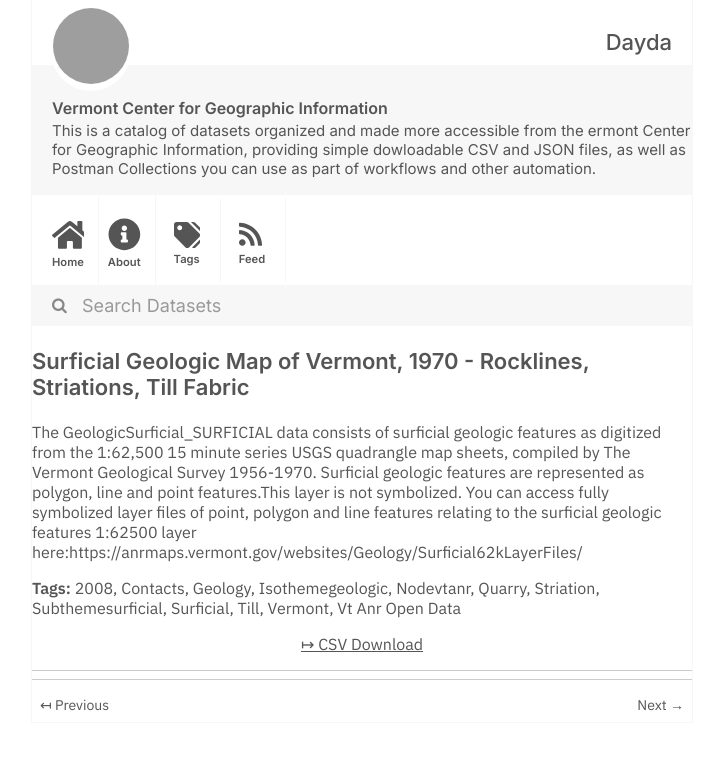
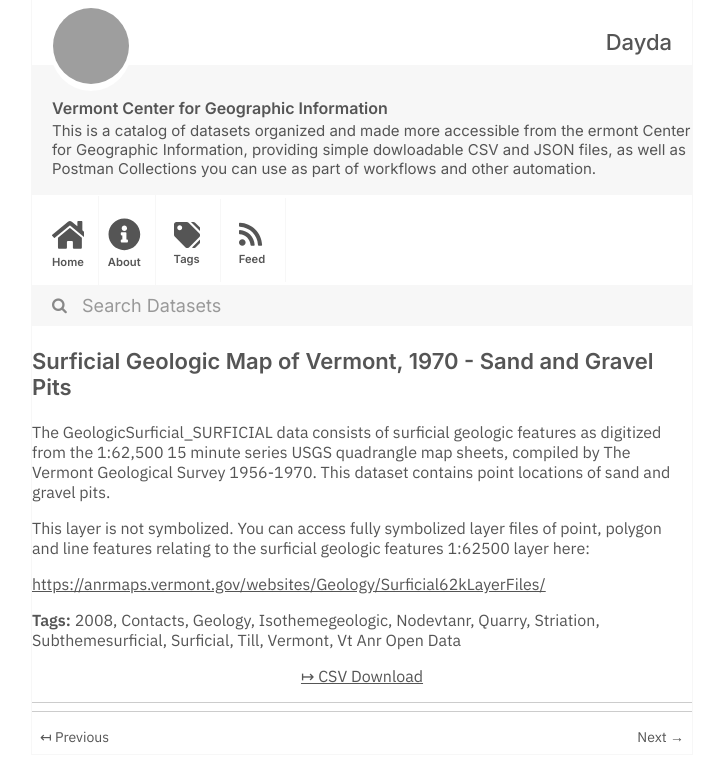
Before and after one commit to dayda-entities/vermont-center-for-geographic-information, a Jekyll site: the page built from _posts/2020-11-12-surficial-geologic-map-of-verm.md, in a window 1280 px wide, cut to the strip 0-782 px from the top of the page. Shown: the whole strip, without its empty margins (278-1001 px from the left). Built offline with Jekyll 4.4.1, drawn with Linux system fonts in a browser that asks for light colours; grey boxes are pictures that could not be loaded.

Commit message:
Publish Data

```diff
--- a/_posts/2020-11-12-surficial-geologic-map-of-verm.md
+++ b/_posts/2020-11-12-surficial-geologic-map-of-verm.md
@@ -1,7 +1,7 @@
 ---
-title: 'Surficial Geologic Map of Vermont, 1970 - Rocklines, Striations, Till Fabric'
-created: '2020-11-12T13:05:34.745282'
-modified: '2020-11-12T13:05:34.745288'
+title: 'Surficial Geologic Map of Vermont, 1970 - Sand and Gravel Pits'
+created: '2020-11-12T13:05:34.589478'
+modified: '2020-11-12T13:05:34.589488'
 state: active
 type: dataset
 tags:
@@ -19,9 +19,9 @@ tags:
   - Vt Anr Open Data
 groups: []
 csv_url: >-
-  https://geodata.vermont.gov/datasets/bbbfdbb5a69141b5afb3ec705045e94c_177.csv?outSR=%7B%22latestWkid%22%3A32145%2C%22wkid%22%3A32145%7D
+  https://geodata.vermont.gov/datasets/1fae4923f22e468f99f62f0c806d15db_178.csv?outSR=%7B%22latestWkid%22%3A32145%2C%22wkid%22%3A32145%7D
 json_url: ''
 layout: post
 
 ---
-The GeologicSurficial_SURFICIAL data consists of surficial geologic features as digitized from the 1:62,500 15 minute series USGS quadrangle map sheets, compiled by The Vermont Geological Survey 1956-1970. Surficial geologic features are represented as polygon, line and point features.This layer is not symbolized. You can access fully symbolized layer files of point, polygon and line features relating to the surficial geologic features 1:62500 layer here:https://anrmaps.vermont.gov/websites/Geology/Surficial62kLayerFiles/
+<div style='text-align:Left;'><p><span>The GeologicSurficial_SURFICIAL data consists of surficial geologic features as digitized from the 1:62,500 15 minute series USGS quadrangle map sheets, compiled by The Vermont Geological Survey 1956-1970. This dataset contains point locations of sand and gravel pits.  </span></p><p><span>This layer is not symbolized. You can access fully symbolized layer files of point, polygon and line features relating to the surficial geologic features 1:62500 layer here:</span></p><p style='margin:0 0 0 0;'><a href='https://anrmaps.vermont.gov/websites/Geology/Surficial62kLayerFiles/'><span><span>https://anrmaps.vermont.gov/websites/Geology/Surficial62kLayerFiles/</span></span></a></p></div>
```
